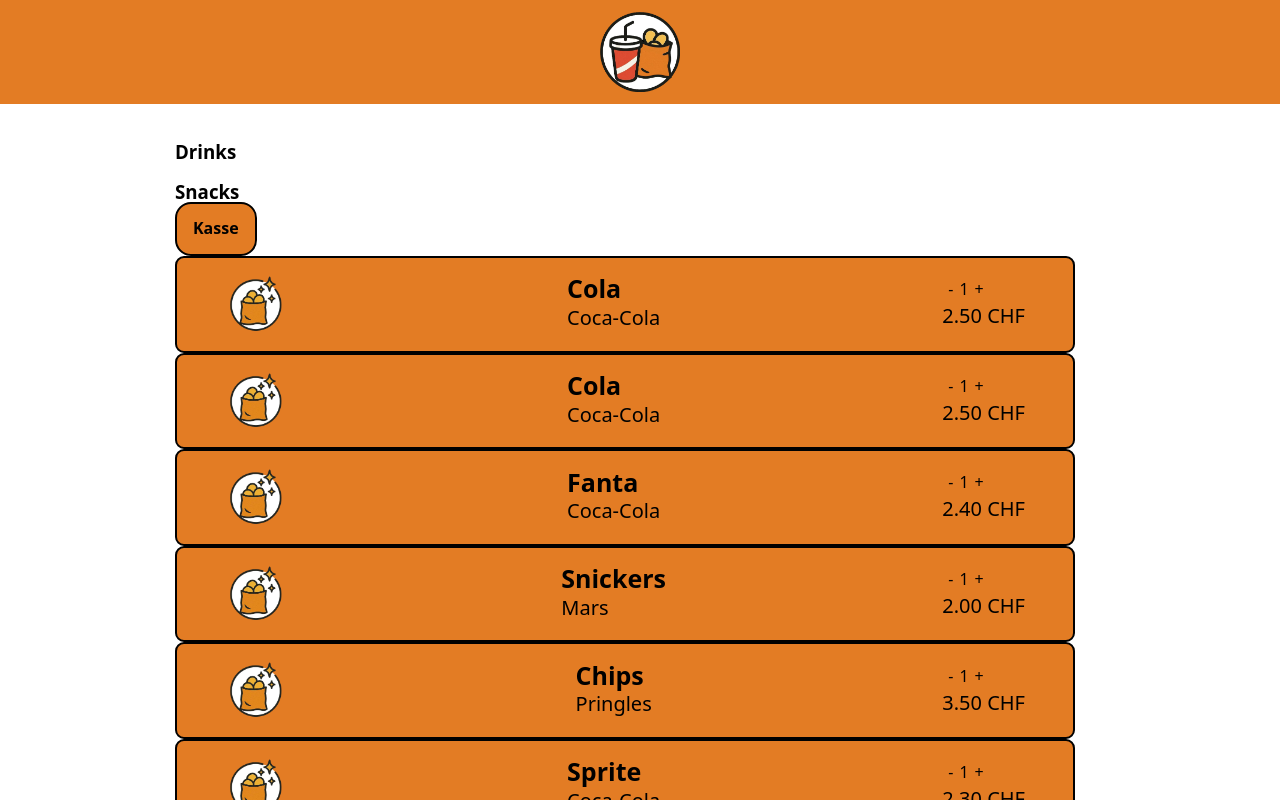
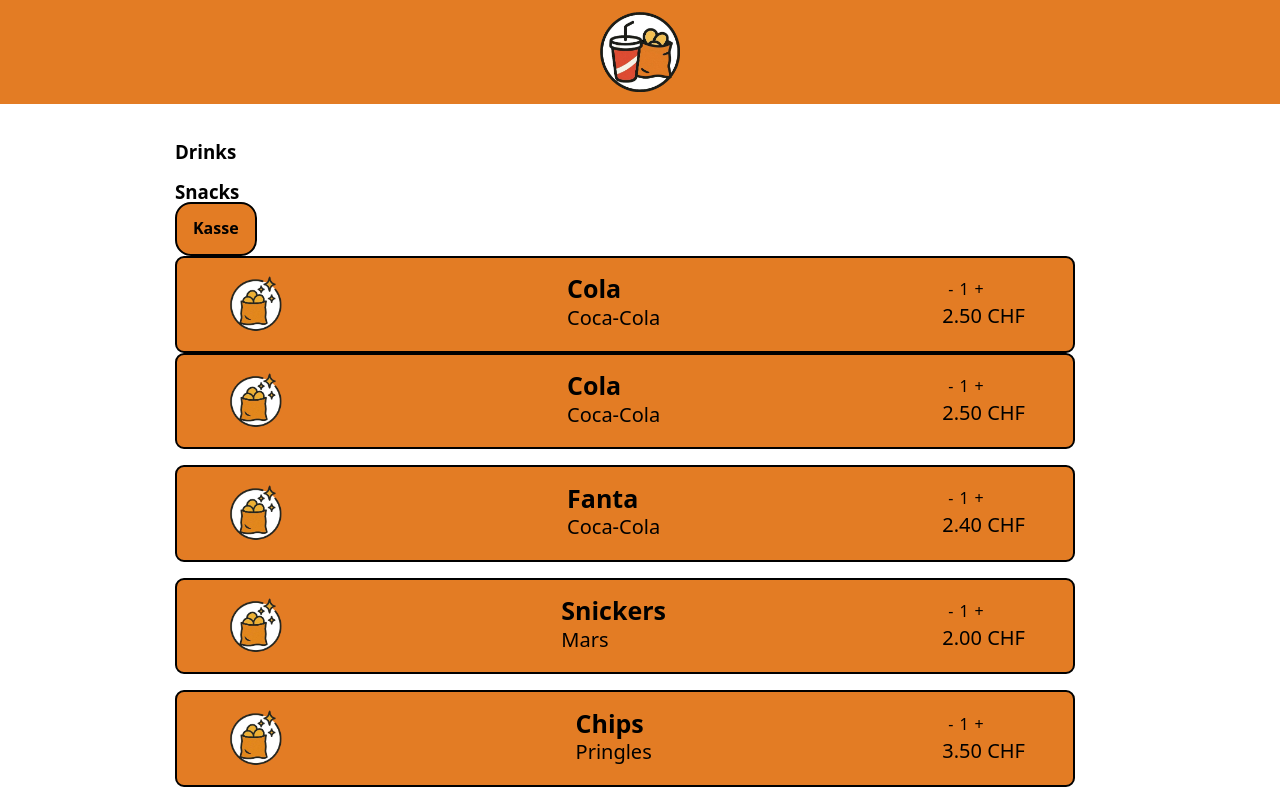
Before and after one commit to mimospychala/backend-GLAB, a React (Vite) app in the folder frontend/: page /componets in a window 1280 px wide. Shown: the top 800 px of the page. Built offline with nearby package versions, Linux system fonts and the light colour scheme.

Commit message:
css from ShoppingCartCards

```diff
--- a/frontend/src/components/ShoppingCartCards.module.css
+++ b/frontend/src/components/ShoppingCartCards.module.css
@@ -0,0 +1,5 @@
+.parent{
+    display: flex;
+    flex-direction: column;
+    gap: 1rem;
+}
```
